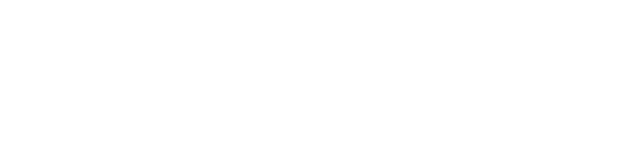
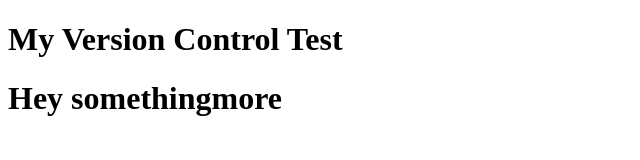
Before and after one commit to NimraIzhar/FirstRepoTest, a plain HTML site: page index.html in a window 1280 px wide. Shown: the whole page, without its empty margins (0-640 px from the left). Drawn offline with Linux system fonts and the light colour scheme.

Commit message:
Update index.html

```diff
--- a/index.html
+++ b/index.html
@@ -1 +1,10 @@
 <!doctype html>
+<html>
+<head>
+	<title>VCS Test</title>
+</head>
+<body>
+	<h1>My Version Control Test </h1>
+	<h1>Hey somethingmore </h1>
+</body>
+</html>
```
